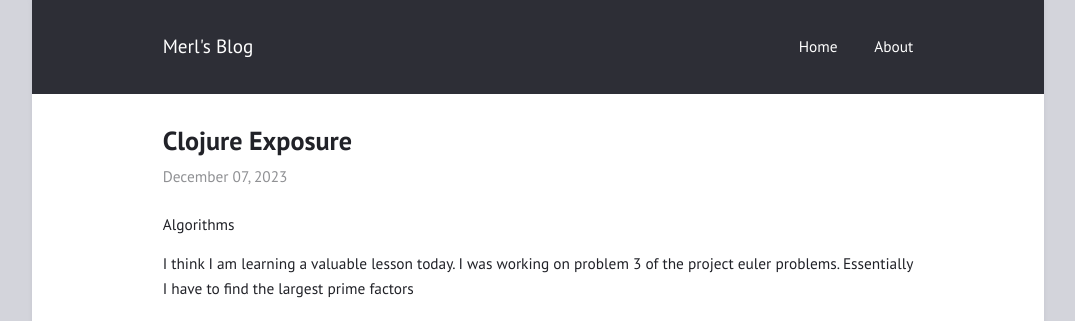
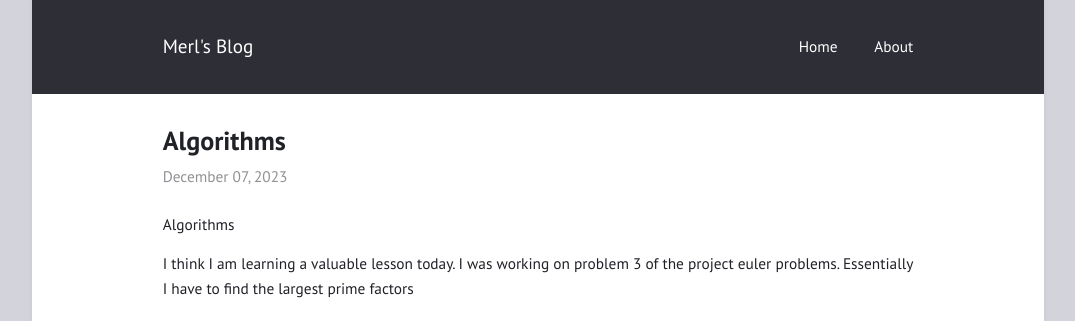
Before and after one commit to Merlness/merlness.github.io, a Jekyll site: the page built from _posts/2023-12-07-Algorithms.md, in a window 1280 px wide. Shown: the top 321 px of the page, without its empty margins (102-1177 px from the left). Built offline with Jekyll 4.4.1, drawn with Linux system fonts in a browser that asks for light colours.

Commit message:
Algorithms fix

```diff
--- a/_posts/2023-12-07-Algorithms.md
+++ b/_posts/2023-12-07-Algorithms.md
@@ -1,5 +1,5 @@
 ---
-title:  "Clojure Exposure"
+title:  "Algorithms"
 mathjax: true
 layout: post
 categories: media
```
